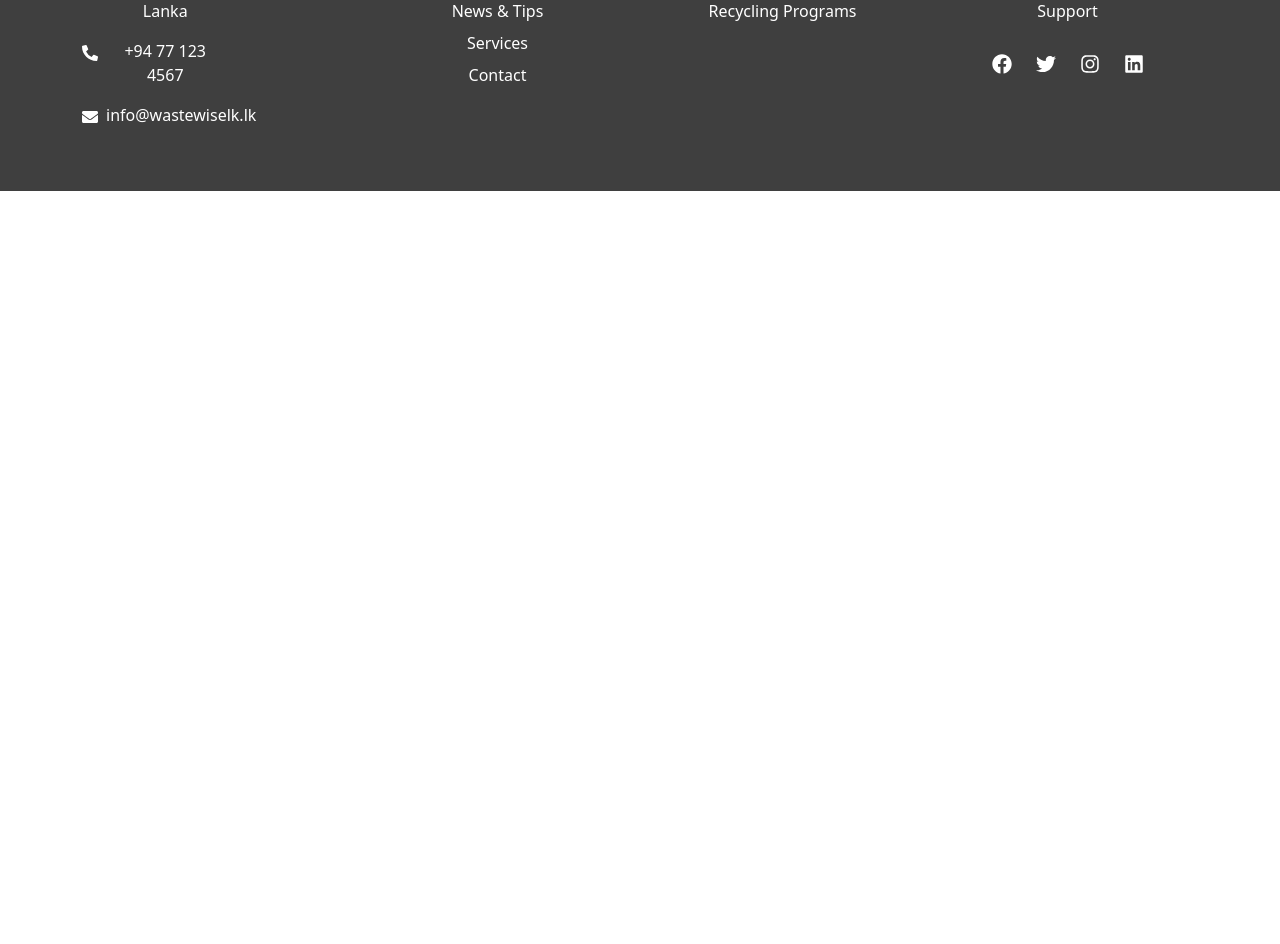
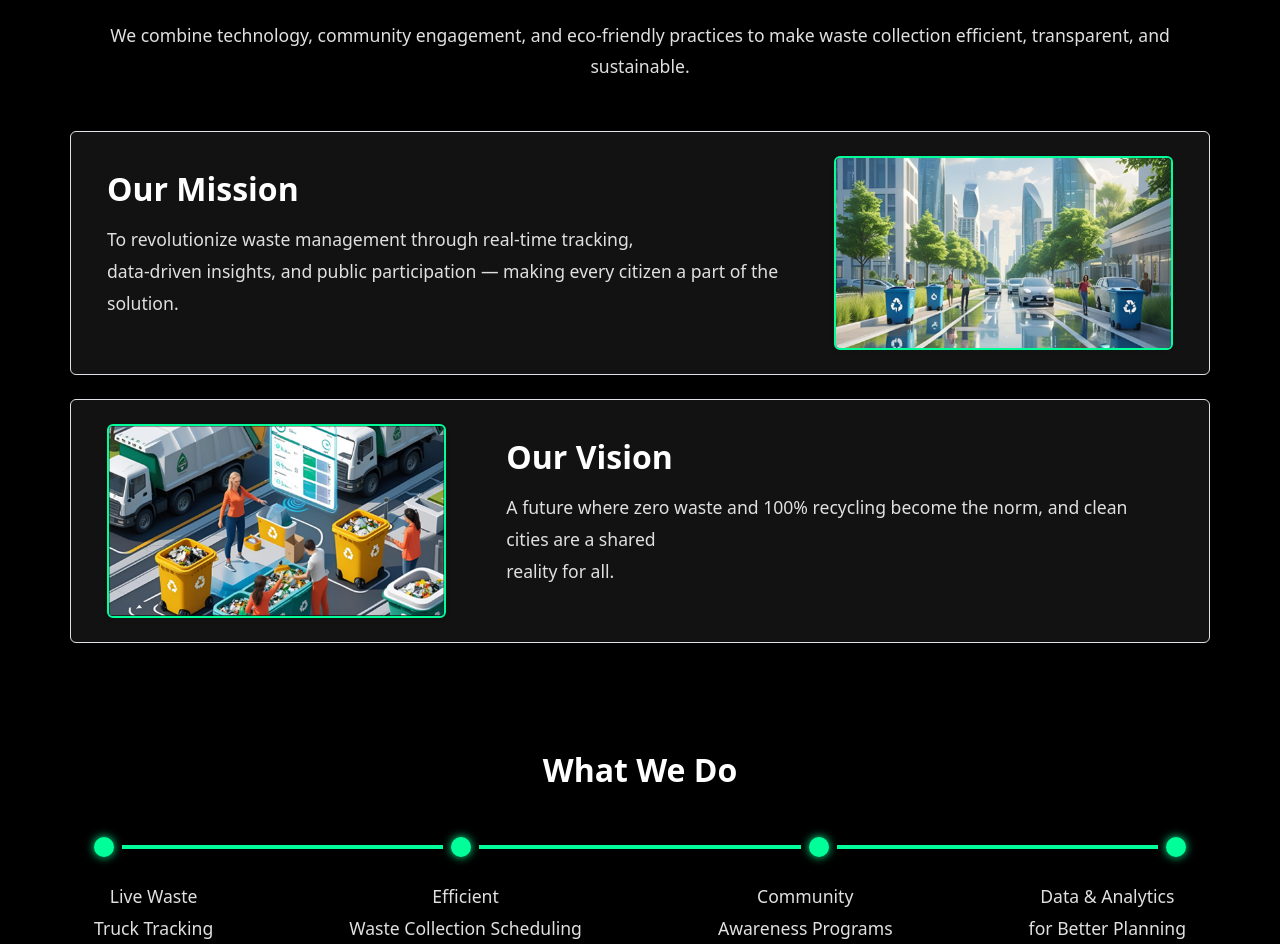
Before and after one commit to imalkasewwandi24/Waste_Wise_Lk_Mern, a React (Vite) app in the folder frontend/: page /about in a window 1280 px wide. Shown: the part 248-1192 px from the top of the page. Before the commit the page ends 800 px from the top, so only its background shows below. Built offline with nearby package versions, Linux system fonts and the light colour scheme.

Commit message:
Add About page component

```diff
--- a/frontend/src/App.css
+++ b/frontend/src/App.css
@@ -175,4 +175,74 @@
 .social-icons a:hover {
    color: #13EC46 !important;
   transform: scale(1.2);
+
 }
+
+
+/* About Page Styling */
+.about-page {
+  background-color: black;
+  color: white;
+}
+
+.about-page h1,
+.about-page h2 {
+  color: #ffffff;
+}
+
+.about-page p {
+  color: #e0e0e0;
+  font-size: 1.1rem;
+  line-height: 1.8;
+}
+
+/* Card-style borders for mission & vision */
+.about-card {
+  border: 2px solid #333;
+  background-color: #121212;
+  transition: transform 0.3s ease, box-shadow 0.3s ease;
+}
+
+.about-card:hover {
+  transform: translateY(-5px);
+  box-shadow: 0px 6px 16px rgba(0, 0, 0, 0.6);
+}
+
+/* Images inside mission & vision */
+.about-card img {
+  max-width: 100%;
+  height: auto;
+  border: 2px solid #00ff99;
+  border-radius: 8px;
+}
+
+/* Section background */
+.what-we-do-section {
+  background-color: black;
+  color: white;
+  padding: 60px 0;
+}
+
+/* Dot styling */
+.dot {
+  width: 20px;
+  height: 20px;
+  background-color: #00ff99;
+  border-radius: 50%;
+  box-shadow: 0 0 10px #00ff99;
+}
+
+/* Line styling between dots */
+.dot-line {
+  flex: 1;
+  height: 4px;
+  background-color: #00ff99;
+  margin: 0 8px;
+}
+
+/* Labels */
+.what-we-do-section p {
+  color: #e0e0e0;
+  font-size: 1.1rem;
+  font-weight: 500;
+}
--- a/frontend/src/App.jsx
+++ b/frontend/src/App.jsx
@@ -2,7 +2,7 @@ import React from "react";
 import { BrowserRouter as Router, Routes, Route } from "react-router-dom";
 import Navbar from "./components/Navbar";
 import Home from "./pages/Home";
-
+import About from "./pages/About";
 import Footer from "./components/Footer";
 
 
@@ -15,6 +15,7 @@ function App() {
       <div className="pt-0"> {/* padding so navbar won't overlap */}
         <Routes>
           <Route path="/" element={<Home />} />
+          <Route path="/about" element={<About />} />
 
         </Routes>
       </div>
--- /dev/null
+++ b/frontend/src/components/WhatWeDo.jsx
@@ -0,0 +1,37 @@
+import React from "react";
+import "../App.css"; // make sure to add styles here
+
+const WhatWeDo = () => {
+  return (
+    <div className="what-we-do-section text-center">
+      <div className="container">
+        <h2 className="fw-bold mb-5">What We Do</h2>
+
+        {/* Line with dots */}
+        <div className="row">
+          <div className="d-flex justify-content-between align-items-center mb-4 w-100">
+            <div className="dot"></div>
+            <div className="dot-line"></div>
+            <div className="dot"></div>
+            <div className="dot-line"></div>
+            <div className="dot"></div>
+            <div className="dot-line"></div>
+            <div className="dot"></div>
+          </div>
+        </div>
+
+        {/* Labels under dots */}
+        <div className="row">
+          <div className="d-flex justify-content-between align-items-center mb-5 w-100">
+            <p>Live Waste <br /> Truck Tracking</p>
+            <p>Efficient <br /> Waste Collection Scheduling</p>
+            <p>Community <br /> Awareness Programs</p>
+            <p>Data & Analytics <br /> for Better Planning</p>
+          </div>
+        </div>
+      </div>
+    </div>
+  );
+};
+
+export default WhatWeDo;
--- /dev/null
+++ b/frontend/src/pages/About.jsx
@@ -0,0 +1,74 @@
+import React from "react";
+import "../App.css";
+import missionImg from "../assets/mission.png";
+import visionImg from "../assets/vision.png";
+import WhatWeDo from "../components/WhatWeDo";
+
+const AboutPage = () => {
+  return (
+    <div className="about-page py-5">
+      {/* About Us Section */}
+      <section id="about" className="container text-center mb-5">
+        <h1 className="fw-bold mb-4">About Us</h1>
+        <p className="lead fw-bold">
+          <strong>WasteWise LK</strong> is a smart waste management platform
+          dedicated to creating a cleaner, greener Sri Lanka.
+        </p>
+        <p className="mt-3">
+          We combine technology, community engagement, and eco-friendly
+          practices to make waste collection efficient, transparent,
+          and sustainable.
+        </p>
+      </section>
+
+      {/* Mission Section */}
+      <section className="container mb-4">
+        <div className="row align-items-center border p-4 rounded about-card">
+          <div className="col-md-8">
+            <h2 className="fw-bold mb-3">Our Mission</h2>
+            <p>
+              To revolutionize waste management through real-time tracking, <br />
+              data-driven insights, and public participation — making every
+              citizen a part of the solution.
+            </p>
+          </div>
+          <div className="col-md-4 text-center">
+            <img
+              src={missionImg}
+              alt="Mission"
+              className="img-fluid rounded shadow-sm"
+            />
+          </div>
+        </div>
+      </section>
+
+      {/* Vision Section */}
+      <section className="container mb-5 ">
+        <div className="row align-items-center border p-4 rounded about-card">
+          <div className="col-md-4 text-center mb-3 mb-md-0">
+            <img
+              src={visionImg}
+              alt="Vision"
+              className="img-fluid rounded shadow-sm"
+            />
+          </div>
+          <div className="col-md-8 ps-5">
+            <h2 className="fw-bold mb-3">Our Vision</h2>
+            <p>
+              A future where zero waste and 100% recycling become the norm,
+              and clean cities are a shared <br /> reality for all.
+            </p>
+          </div>
+        </div>
+      </section>
+
+      {/* What We Do */}
+      <section className="container mb-5 text-center">
+
+        <WhatWeDo />
+      </section>
+    </div>
+  );
+};
+
+export default AboutPage;
```
Also changed, not shown: frontend/src/assets/mission.png (added), frontend/src/assets/vision.png (added).
